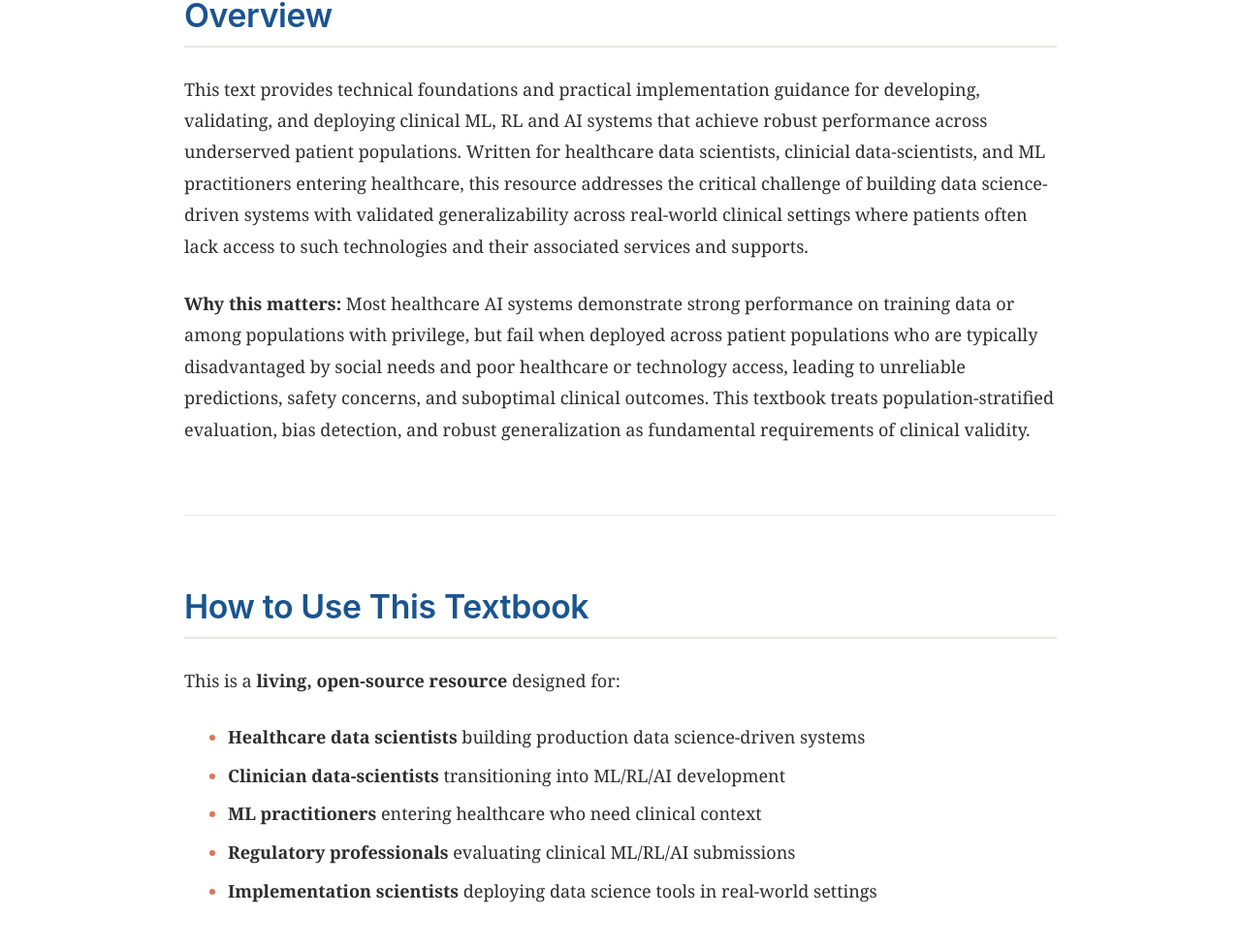
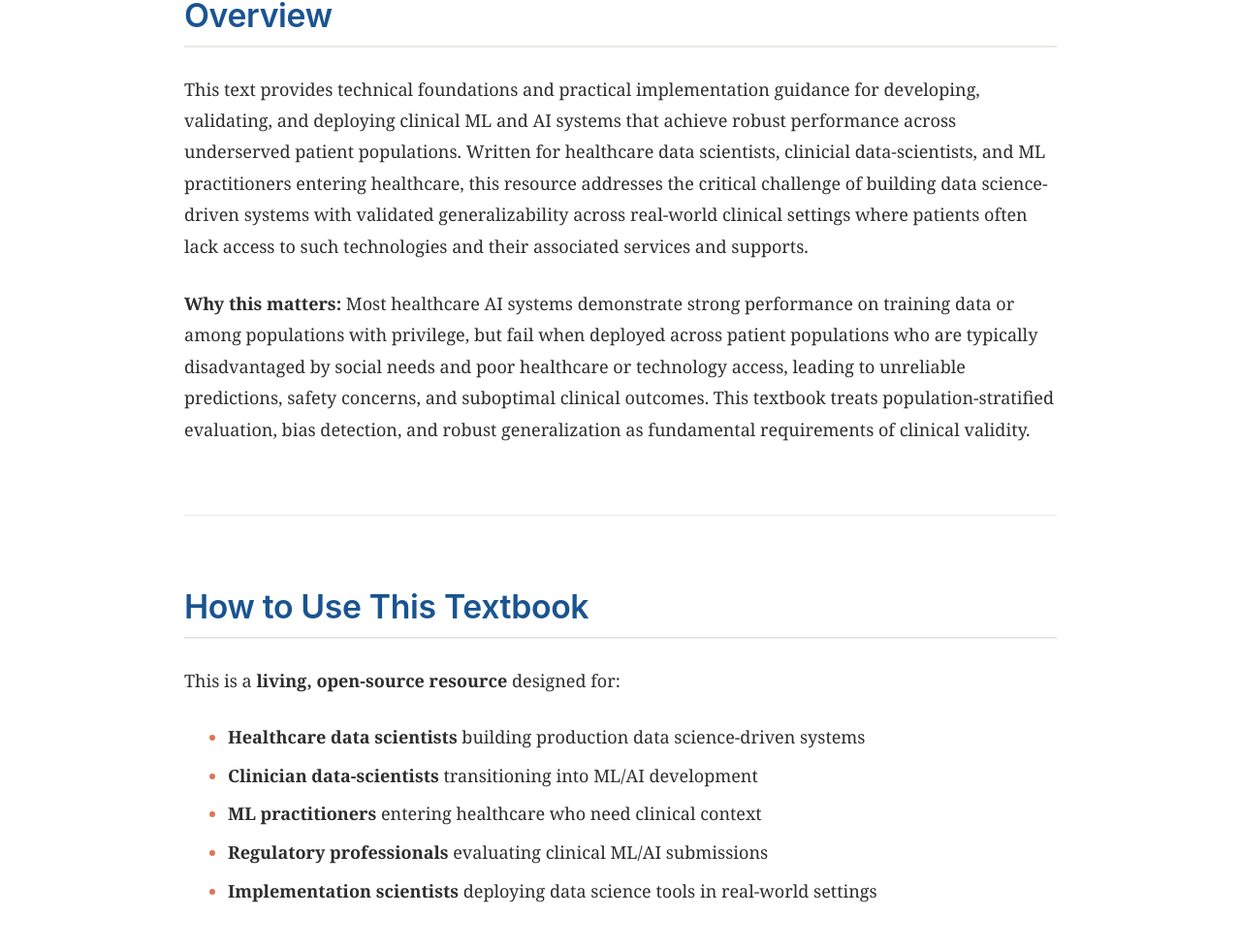
Before and after one commit to sanjaybasu/healthcare-ai-equity, a Jekyll site: the page built from index.md, in a window 1280 px wide and 1400 px high, scrolled down 432 px. Shown: the part 180-1158 px from the top of the window at 97% size. Built offline with Jekyll 4.4.1, drawn with Linux system fonts in a browser that asks for light colours; nearby versions of some CDN libraries.

```diff
--- a/index.md
+++ b/index.md
@@ -12,7 +12,7 @@ title: Home
 
 ## Overview
 
-This text provides technical foundations and practical implementation guidance for developing, validating, and deploying clinical ML, RL and AI systems that achieve robust performance across underserved patient populations. Written for healthcare data scientists, clinicial data-scientists, and ML practitioners entering healthcare, this resource addresses the critical challenge of building data science-driven systems with validated generalizability across real-world clinical settings where patients often lack access to such technologies and their associated services and supports.
+This text provides technical foundations and practical implementation guidance for developing, validating, and deploying clinical ML and AI systems that achieve robust performance across underserved patient populations. Written for healthcare data scientists, clinicial data-scientists, and ML practitioners entering healthcare, this resource addresses the critical challenge of building data science-driven systems with validated generalizability across real-world clinical settings where patients often lack access to such technologies and their associated services and supports.
 
 **Why this matters:** Most healthcare AI systems demonstrate strong performance on training data or among populations with privilege, but fail when deployed across patient populations who are typically disadvantaged by social needs and poor healthcare or technology access, leading to unreliable predictions, safety concerns, and suboptimal clinical outcomes. This textbook treats population-stratified evaluation, bias detection, and robust generalization as fundamental requirements of clinical validity.
 
@@ -23,9 +23,9 @@ This text provides technical foundations and practical implementation guidance f
 This is a **living, open-source resource** designed for:
 
 - **Healthcare data scientists** building production data science-driven systems
-- **Clinician data-scientists** transitioning into ML/RL/AI development
+- **Clinician data-scientists** transitioning into ML/AI development
 - **ML practitioners** entering healthcare who need clinical context
-- **Regulatory professionals** evaluating clinical ML/RL/AI submissions
+- **Regulatory professionals** evaluating clinical ML/AI submissions
 - **Implementation scientists** deploying data science tools in real-world settings
 
 ### Each Chapter Includes:
```
